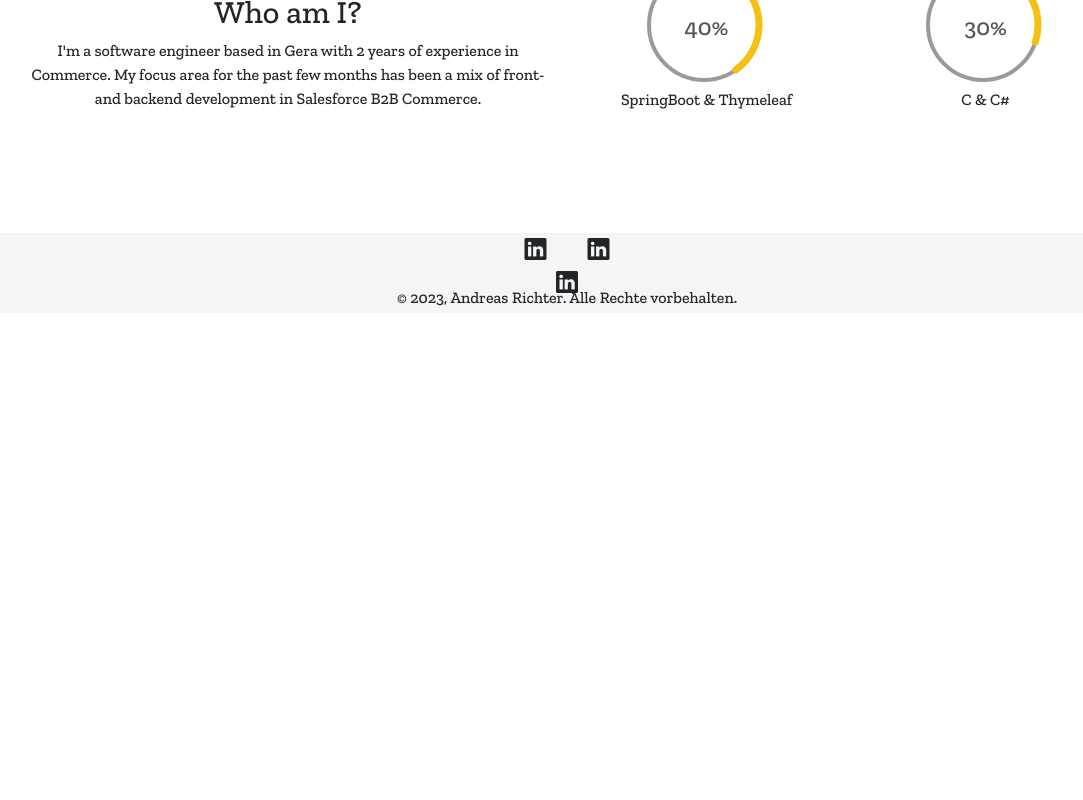
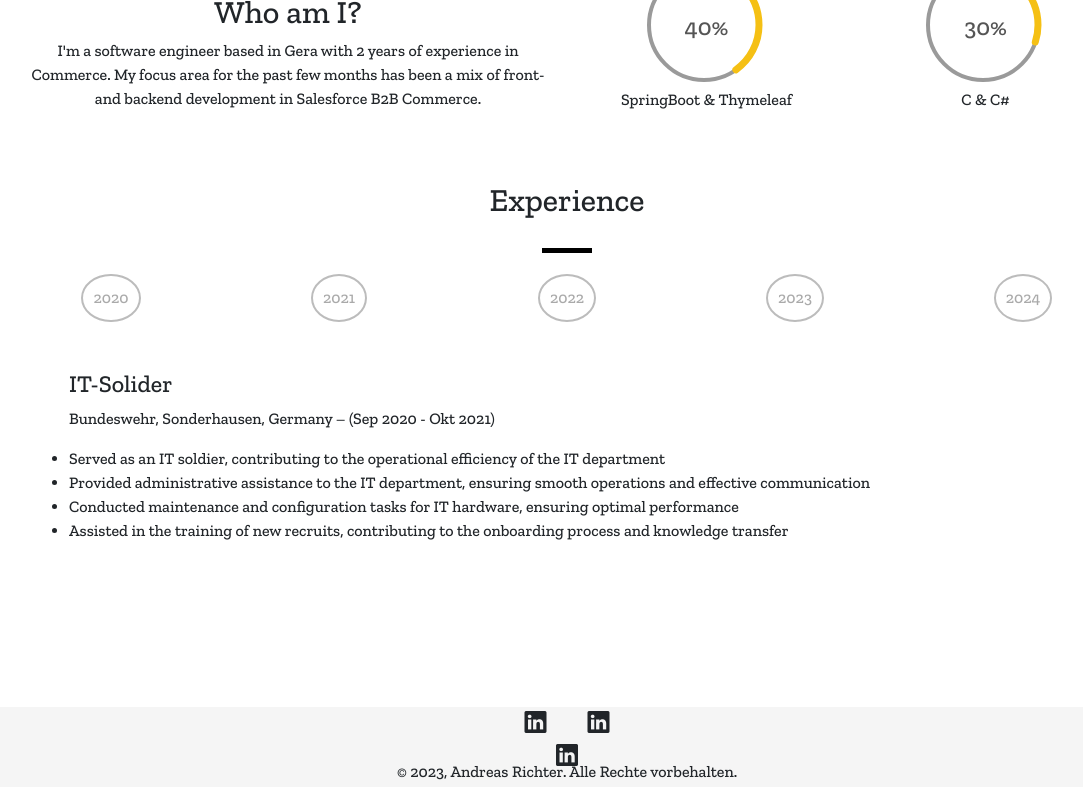
Before and after one commit to TheRealGameZ/Aricode, a Vue app: page / in a window 1280 px wide. Shown: the part 1945-2745 px from the top of the page, without its empty margins (73-1156 px from the left). Before the commit the page ends 2271 px from the top, so only its background shows below. Built offline with nearby package versions, Linux system fonts and the light colour scheme.

Commit message:
Added timeline

```diff
--- a/package.json
+++ b/package.json
@@ -15,6 +15,7 @@
     "core-js": "^3.8.3",
     "gasp": "^0.0.2",
     "gsap": "^3.12.2",
+    "qrcode.vue": "^3.4.1",
     "vue": "^3.2.13",
     "vue-router": "^4.0.3"
   },
--- /dev/null
+++ b/src/assets/data.json
@@ -0,0 +1,10 @@
+{
+  "certificates" : [
+    { "title": "Learn JavaScript Course", "content": "https://www.codecademy.com/profiles/AndreasRichter/certificates/705dcb15de0da4dd9d9fc4f3274b430e" },
+    { "title": "Learn SQL Course", "content": "https://www.codecademy.com/profiles/AndreasRichter/certificates/042a4e5884e3eb6ea1f2a12be6abb851" },
+    { "title": "Learn Java Course", "content": "https://www.codecademy.com/profiles/AndreasRichter/certificates/d3f89367b558583e361640f778191345" },
+    { "title": "Learn CSS Course", "content": "https://www.codecademy.com/profiles/AndreasRichter/certificates/9a5bb1fc45b4281af1fffec93b0aaf05" },
+    { "title": "Learn Vue.js Course", "content": "https://www.codecademy.com/profiles/AndreasRichter/certificates/db927a84bf4bba96bb285ee6a85466fc" },
+    { "title": "Learn HTML Course", "content": "https://www.codecademy.com/profiles/AndreasRichter/certificates/9eb0741e5ebef1f9f58a53bfac67d3a7" }
+  ]
+}
--- a/src/assets/styles.scss
+++ b/src/assets/styles.scss
@@ -27,6 +27,7 @@ header {
     background-image: url(../assets/background.svg);
     background-repeat: no-repeat;
     background-position: center;
+    background-attachment: fixed;
 
     .headerContent {
         height: 100vh;
@@ -278,3 +279,25 @@ header {
 .cartBackStyle {
   transform: rotateY(180deg);
 }
+
+.timelineBtn{
+  text-decoration: none;
+  cursor: pointer;
+  color: rgba(85, 85, 85, 0.50);
+}
+
+.btnContainer{
+  padding: 10px;
+  border-radius: 50%;
+  border: 2px solid $secondary;
+}
+
+.active{
+  transform: scale(1.25);
+  transition: ease-in 0.2s;
+  border-color: $highlight;
+
+  .timelineBtn{
+    color: $highlight;
+  }
+}
--- a/src/components/FlipCart.vue
+++ b/src/components/FlipCart.vue
@@ -1,6 +1,10 @@
 <script>
+  import QrcodeVue from 'qrcode.vue'
   export default {
-    props: ['title', 'content']
+    props: ['title', 'content'],
+    components: {
+      QrcodeVue
+    },
   }
 </script>
 
@@ -19,7 +23,7 @@
         <!-- back content -->
         <div class="cardBasicStyling">
           <div class="card-block">
-            <p class="card-text">{{ content }}</p>
+            <qrcode-vue :value="content"></qrcode-vue>
           </div>
         </div>
       </div>
--- a/src/views/CertificatsView.vue
+++ b/src/views/CertificatsView.vue
@@ -6,8 +6,11 @@
     </header>
     <div class="container">
       <div class="row  g-5">
-        <div class="col d-flex mx-auto justify-content-center align-items-center" v-for="card in flipCards" v-bind:key="card">
-          <flip-cart :title="card.title" :content="card.content"></flip-cart>
+        <div class="col d-flex mx-auto justify-content-center align-items-center"
+             v-for="(card, index) in flipCards"
+             :key="card"
+             @mouseover="flipCard(index)">
+          <flip-cart :title="card.title" :content="card.content" :class="{ 'hover': flippedCard === index }"></flip-cart>
         </div>
       </div>
     </div>
@@ -20,19 +23,15 @@ import FlipCart from "@/components/FlipCart.vue";
 export default {
   data() {
     return {
-      flipCards: [
-        { title: "Git / GitHub / Gitlab", content: "Content for Card 1" },
-        { title: "HTML/CSS", content: "Content for Card 2" },
-        { title: "Jira & Confluence", content: "Content for Card 2" },
-        { title: "Salesforce / Commerce-Cloud", content: "Content for Card 2" },
-        { title: "SpringBoot & Thymeleaf", content: "Content for Card 2" },
-        { title: "WPF/XAML", content: "Content for Card 2" },
-        { title: "C# / C", content: "Content for Card 2" },
-        { title: "Java", content: "Content for Card 2" },
-        { title: "JavaScript", content: "Content for Card 2" }
-      ]
+      flippedCard: null,
+      flipCards: require('../assets/data.json').certificates
     };
   },
-  components: {FlipCart }
+  components: {FlipCart },
+  methods: {
+    flipCard(index) {
+      this.flippedCard = index;
+    },
+  },
 }
 </script>
--- a/src/views/HomeView.vue
+++ b/src/views/HomeView.vue
@@ -1,5 +1,47 @@
+<script>
+import PercentageCircle from '@/components/PercentageCircle.vue';
+import { ref } from 'vue';
+
+export default {
+  name: 'HomeView',
+  components: { PercentageCircle },
+
+  setup() {
+    const selectedItem = ref('part1');
+    const selectItem = (item, event) => {
+      selectedItem.value = item;
+
+      document.querySelectorAll('.btnContainer').forEach( container => {
+        if(container.classList.contains('active')) container.classList.remove('active');
+      })
+
+      let element = event.target.parentNode;
+      element.classList.add('active');
+    }
+
+    function reveal() {
+      var reveals = document.querySelectorAll(".reveal");
+      for (var i = 0; i < reveals.length; i++) {
+        var windowHeight = window.innerHeight;
+        var elementTop = reveals[i].getBoundingClientRect().top;
+        var elementVisible = 150;
+        if (elementTop < windowHeight - elementVisible) {
+          reveals[i].classList.add("active");
+        } else {
+          reveals[i].classList.remove("active");
+        }
+      }
+    }
+
+    window.addEventListener("scroll", reveal);
+
+    return { selectedItem, selectItem };
+  }
+}
+</script>
+
 <template>
-  <div class="row">
+  <div class="row mb-5">
     <header class="text-center">
         <h2>About</h2>
         <div class="horizontalLine"></div>
@@ -78,32 +120,84 @@
             </div>
         </div>
     </div>
-</div>
+  </div>
+  <div class="row">
+    <header class="text-center">
+      <h2>Experience</h2>
+      <div class="horizontalLine"></div>
+    </header>
+    <div class="container" style="min-height: 300px">
+      <div class="row">
+        <div class="col d-flex justify-content-center align-items-center">
+          <div class="btnContainer">
+            <a class="timelineBtn" @click="($event) => selectItem('part1', $event)">2020</a>
+          </div>
+        </div>
+        <div class="col d-flex justify-content-center align-items-center">
+          <div class="btnContainer">
+            <a class="timelineBtn" @click="($event) => selectItem('part2', $event)">2021</a>
+          </div>
+        </div>
+        <div class="col d-flex justify-content-center align-items-center">
+          <div class="btnContainer">
+            <a class="timelineBtn" @click="($event) => selectItem('part3', $event)">2022</a>
+          </div>
+        </div>
+        <div class="col d-flex justify-content-center align-items-center">
+          <div class="btnContainer">
+            <a class="timelineBtn" @click="($event) => selectItem('part4', $event)">2023</a>
+          </div>
+        </div>
+        <div class="col d-flex justify-content-center align-items-center">
+          <div class="btnContainer">
+            <a class="timelineBtn" @click="($event) => selectItem('part5', $event)">2024</a>
+          </div>
+        </div>
+      </div>
+      <div class="container">
+      <div class="row p-5" v-if="selectedItem === 'part1'">
+        <h4>IT-Solider</h4>
+        <p>Bundeswehr, Sonderhausen, Germany – (Sep 2020 - Okt 2021)</p>
+        <ul>
+          <li>Served as an IT soldier, contributing to the operational efficiency of the IT department</li>
+          <li>Provided administrative assistance to the IT department, ensuring smooth operations and effective communication</li>
+          <li>Conducted maintenance and configuration tasks for IT hardware, ensuring optimal performance</li>
+          <li>Assisted in the training of new recruits, contributing to the onboarding process and knowledge transfer</li>
+        </ul>
+      </div>
+      <div class="row" v-else-if="selectedItem === 'part2'">
+        <div class="row">
+          <h4>IT-Solider</h4>
+          <p>Bundeswehr, Sonderhausen, Germany – (Sep 2020 - Okt 2021)</p>
+          <ul>
+            <li>Served as an IT soldier, contributing to the operational efficiency of the IT department</li>
+            <li>Provided administrative assistance to the IT department, ensuring smooth operations and effective communication</li>
+            <li>Conducted maintenance and configuration tasks for IT hardware, ensuring optimal performance</li>
+            <li>Assisted in the training of new recruits, contributing to the onboarding process and knowledge transfer</li>
+          </ul>
+        </div>
+        <div class="row">
+          <h4>IT-Solider</h4>
+          <p>Bundeswehr, Sonderhausen, Germany – (Sep 2020 - Okt 2021)</p>
+          <ul>
+            <li>Served as an IT soldier, contributing to the operational efficiency of the IT department</li>
+            <li>Provided administrative assistance to the IT department, ensuring smooth operations and effective communication</li>
+            <li>Conducted maintenance and configuration tasks for IT hardware, ensuring optimal performance</li>
+            <li>Assisted in the training of new recruits, contributing to the onboarding process and knowledge transfer</li>
+          </ul>
+        </div>
+      </div>
+      <div class="row" v-else-if="selectedItem === 'part3'">
+        <p>3</p>
+      </div>
+      <div class="row" v-else-if="selectedItem === 'part4'">
+        <p>4</p>
+      </div>
+      <div class="row" v-else-if="selectedItem === 'part5'">
+        <p>5</p>
+      </div>
+    </div>
+    </div>
+  </div>
 
 </template>
-
-<script>
-import PercentageCircle from '@/components/PercentageCircle.vue';
-
-
-window.addEventListener("scroll", reveal);
-function reveal() {
-  var reveals = document.querySelectorAll(".reveal");
-  for (var i = 0; i < reveals.length; i++) {
-    var windowHeight = window.innerHeight;
-    var elementTop = reveals[i].getBoundingClientRect().top;
-    var elementVisible = 150;
-    if (elementTop < windowHeight - elementVisible) {
-      reveals[i].classList.add("active");
-    } else {
-      reveals[i].classList.remove("active");
-    }
-  }
-}
-
-export default {
-    name: 'HomeView',
-    components: { PercentageCircle }
-}
-
-</script>
```
Also changed, not shown: 1 other file (tests, documents, lock files or other folders).
